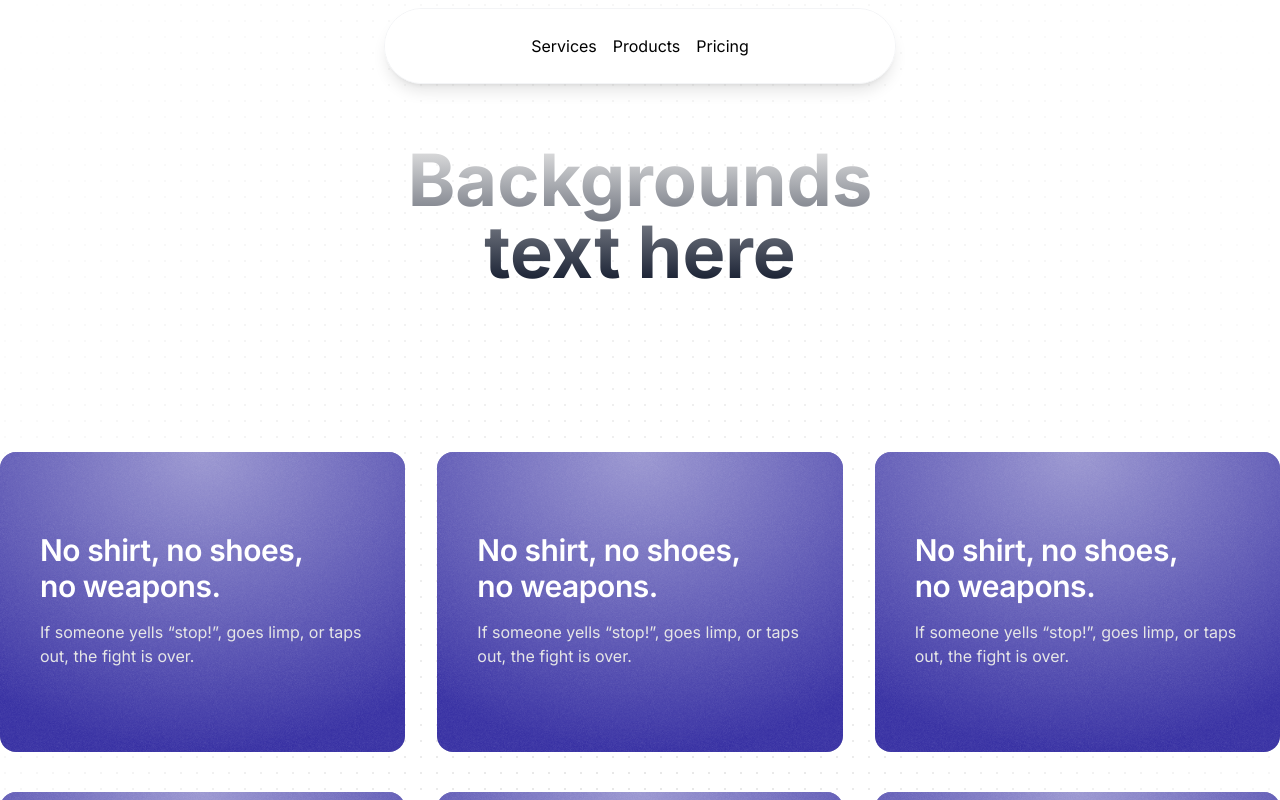
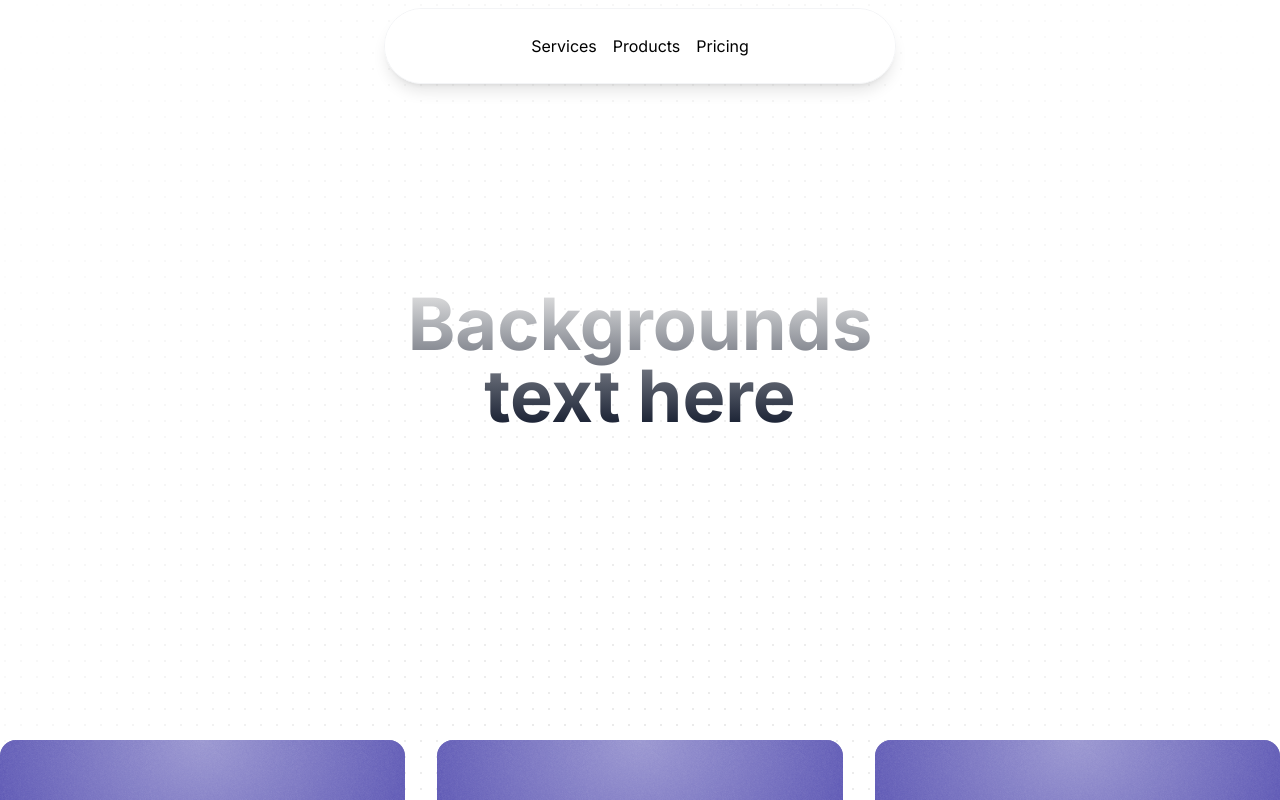
Before and after one commit to srujanr40/soundscapes, a Next.js app in the folder app/: page / in a window 1280 px wide. Shown: the top 800 px of the page. Built offline with nearby package versions, Linux system fonts and the light colour scheme.

Commit message:
better title position

```diff
--- a/app/src/app/page.tsx
+++ b/app/src/app/page.tsx
@@ -1,4 +1,4 @@
-import NavbarDemo from "../components/NavigationBar/navigationbar"
+import NavbarDemo from '../components/NavigationBar/navigationbar'
 import Card from '../components/Card/card'
 import Footer from '../components/Footer/footer'
 
@@ -7,11 +7,13 @@ export default function Home() {
     <div className="min-h-screen w-full dark:bg-black bg-white dark:bg-dot-white/[0.2] bg-dot-black/[0.2] relative flex flex-col overflow-y-scroll">
       <div className="absolute pointer-events-none inset-0 flex dark:bg-black bg-white [mask-image:radial-gradient(ellipse_at_center,transparent_20%,black)]"></div>
       <NavbarDemo />
-      <h1 className="container mx-auto my-36 text-center text-4xl sm:text-7xl font-bold relative z-20 bg-clip-text text-transparent bg-gradient-to-b from-neutral-200 to-primary">
-        Backgrounds
-        <br />
-        text here
-      </h1>
+      <div className="flex justify-center items-center h-[90vh]">
+        <h1 className="text-center text-4xl sm:text-7xl font-bold relative z-20 bg-clip-text text-transparent bg-gradient-to-b from-neutral-200 to-primary">
+          Backgrounds
+          <br />
+          text here
+        </h1>
+      </div>
       <Card />
       <Card />
       <Card />
@@ -19,5 +21,5 @@ export default function Home() {
       <Card />
       <Footer />
     </div>
-  );
+  )
 }
```
